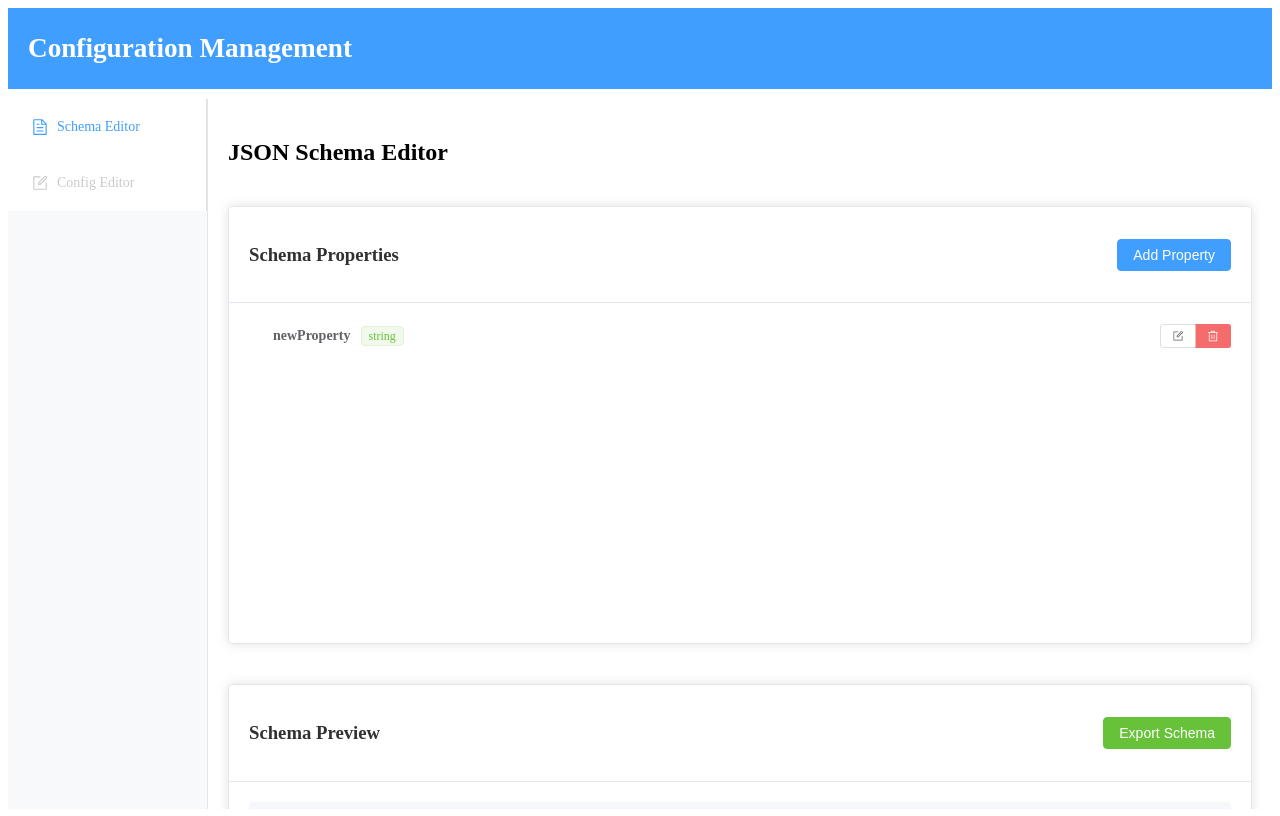
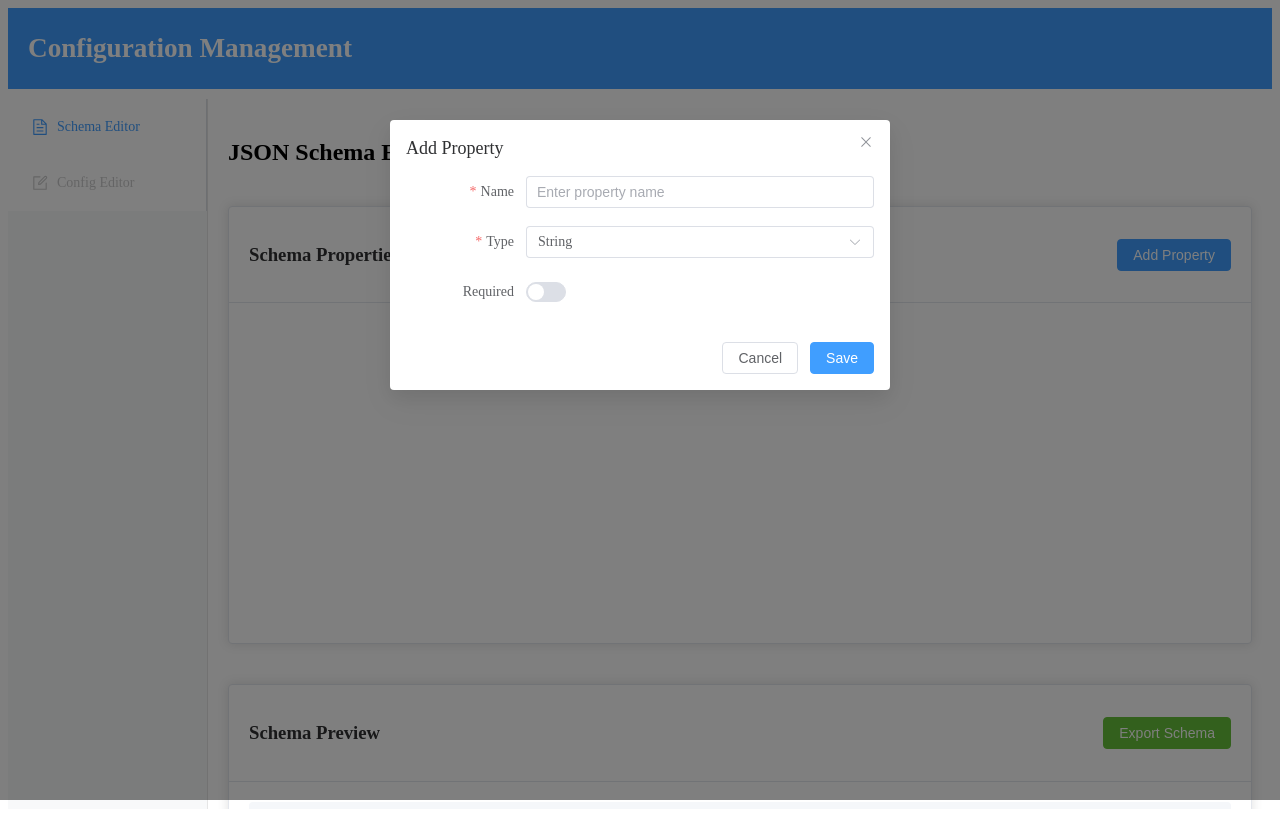
Before and after one commit to edinhui/GoCI, a Vue app in the folder src/web/: page /schema-editor in a window 1280 px wide. Both pictures are taken after a click on the button "Add Property". Built offline with nearby package versions, Linux system fonts and the light colour scheme.

Commit message:
feat: add JSON schema editor with visual property tree and live preview

```diff
--- a/src/web/src/components/SchemaPropertyTree.vue
+++ b/src/web/src/components/SchemaPropertyTree.vue
@@ -22,7 +22,7 @@
               <el-button
                 size="small"
                 v-if="data.type === 'object'"
-                @click.stop="addChildProperty(data)"
+                @click.stop="emitAddChild(data)"
               >
                 <el-icon><Plus /></el-icon>
               </el-button>
@@ -79,7 +79,7 @@ const props = defineProps({
   }
 })
 
-const emit = defineEmits(['update:property', 'delete:property'])
+const emit = defineEmits(['update:property', 'delete:property', 'add:child'])
 
 // Format properties for the tree component
 const formattedProperties = computed(() => {
@@ -127,22 +127,9 @@ const saveProperty = () => {
   editDialogVisible.value = false
 }
 
-// Add a child property to an object property
-const addChildProperty = (parent) => {
-  const newProperty = {
-    id: generateId(),
-    name: 'newProperty',
-    type: 'string',
-    required: false,
-    children: []
-  }
-
-  if (!parent.children) {
-    parent.children = []
-  }
-
-  parent.children.push(newProperty)
-  emit('update:property', parent)
+// Emit event to add a child property
+const emitAddChild = (parent) => {
+  emit('add:child', parent)
 }
 
 // Delete a property
--- a/src/web/src/views/SchemaEditor.vue
+++ b/src/web/src/views/SchemaEditor.vue
@@ -5,7 +5,7 @@
       <template #header>
         <div class="card-header">
           <h3>Schema Properties</h3>
-          <el-button type="primary" @click="addRootProperty">
+          <el-button type="primary" @click="openAddPropertyDialog">
             Add Property
           </el-button>
         </div>
@@ -15,6 +15,7 @@
           :properties="schemaProperties"
           @update:property="updateProperty"
           @delete:property="deleteProperty"
+          @add:child="openAddChildPropertyDialog"
         />
       </div>
     </el-card>
@@ -32,6 +33,37 @@
         <pre>{{ schemaPreview }}</pre>
       </div>
     </el-card>
+
+    <!-- Property Add/Edit Dialog -->
+    <el-dialog
+      v-model="propertyDialogVisible"
+      :title="dialogMode === 'add' ? 'Add Property' : 'Edit Property'"
+      width="500px"
+    >
+      <el-form :model="currentProperty" label-width="120px">
+        <el-form-item label="Name" required>
+          <el-input v-model="currentProperty.name" placeholder="Enter property name" />
+        </el-form-item>
+        <el-form-item label="Type" required>
+          <el-select v-model="currentProperty.type" placeholder="Select Type">
+            <el-option label="String" value="string" />
+            <el-option label="Number" value="number" />
+            <el-option label="Boolean" value="boolean" />
+            <el-option label="Object" value="object" />
+            <el-option label="Array" value="array" />
+          </el-select>
+        </el-form-item>
+        <el-form-item label="Required">
+          <el-switch v-model="currentProperty.required" />
+        </el-form-item>
+      </el-form>
+      <template #footer>
+        <span class="dialog-footer">
+          <el-button @click="propertyDialogVisible = false">Cancel</el-button>
+          <el-button type="primary" @click="saveProperty">Save</el-button>
+        </span>
+      </template>
+    </el-dialog>
   </div>
 </template>
 
@@ -43,20 +75,90 @@ import SchemaPropertyTree from '../components/SchemaPropertyTree.vue'
 // Schema properties data structure
 const schemaProperties = ref([])
 
+// Property dialog state
+const propertyDialogVisible = ref(false)
+const currentProperty = ref({
+  name: '',
+  type: 'string',
+  required: false,
+  children: []
+})
+const dialogMode = ref('add')
+const parentProperty = ref(null)
+
 // Generate a unique ID for new properties
 const generateId = () => {
   return 'prop_' + Date.now() + '_' + Math.floor(Math.random() * 1000)
 }
 
-// Add a new root property
-const addRootProperty = () => {
-  schemaProperties.value.push({
-    id: generateId(),
-    name: 'newProperty',
+// Open dialog to add a root property
+const openAddPropertyDialog = () => {
+  dialogMode.value = 'add'
+  currentProperty.value = {
+    name: '',
     type: 'string',
     required: false,
     children: []
-  })
+  }
+  parentProperty.value = null
+  propertyDialogVisible.value = true
+}
+
+// Open dialog to add a child property
+const openAddChildPropertyDialog = (parent) => {
+  dialogMode.value = 'add'
+  currentProperty.value = {
+    name: '',
+    type: 'string',
+    required: false,
+    children: []
+  }
+  parentProperty.value = parent
+  propertyDialogVisible.value = true
+}
+
+// Save property from dialog
+const saveProperty = () => {
+  if (!currentProperty.value.name.trim()) {
+    ElMessage.error('Property name is required')
+    return
+  }
+
+  if (dialogMode.value === 'add') {
+    const newProperty = {
+      id: generateId(),
+      name: currentProperty.value.name,
+      type: currentProperty.value.type,
+      required: currentProperty.value.required,
+      children: []
+    }
+
+    if (parentProperty.value) {
+      // Add as child property
+      if (parentProperty.value.type !== 'object') {
+        parentProperty.value.type = 'object'
+      }
+      if (!parentProperty.value.children) {
+        parentProperty.value.children = []
+      }
+      parentProperty.value.children.push(newProperty)
+      updateProperty(parentProperty.value)
+    } else {
+      // Add as root property
+      schemaProperties.value.push(newProperty)
+    }
+  } else {
+    // Edit existing property
+    updateProperty({
+      id: currentProperty.value.id,
+      name: currentProperty.value.name,
+      type: currentProperty.value.type,
+      required: currentProperty.value.required
+    })
+  }
+
+  propertyDialogVisible.value = false
+  ElMessage.success('Property saved successfully')
 }
 
 // Update a property in the schema
```
